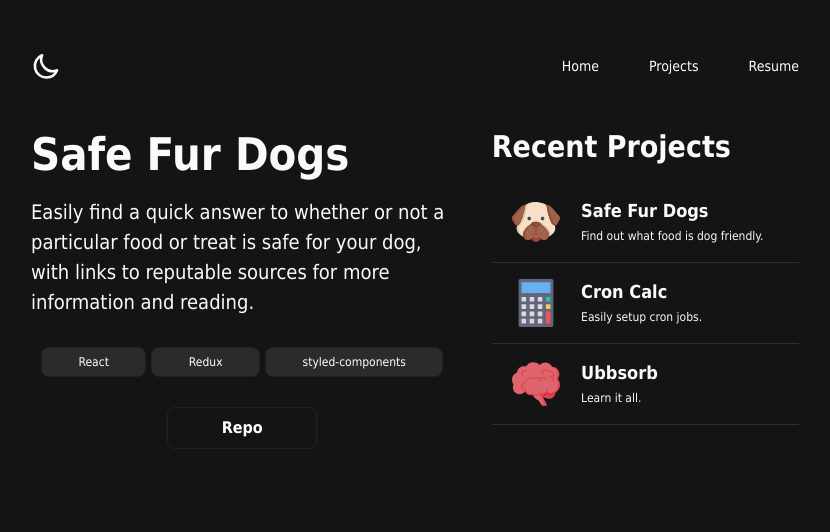
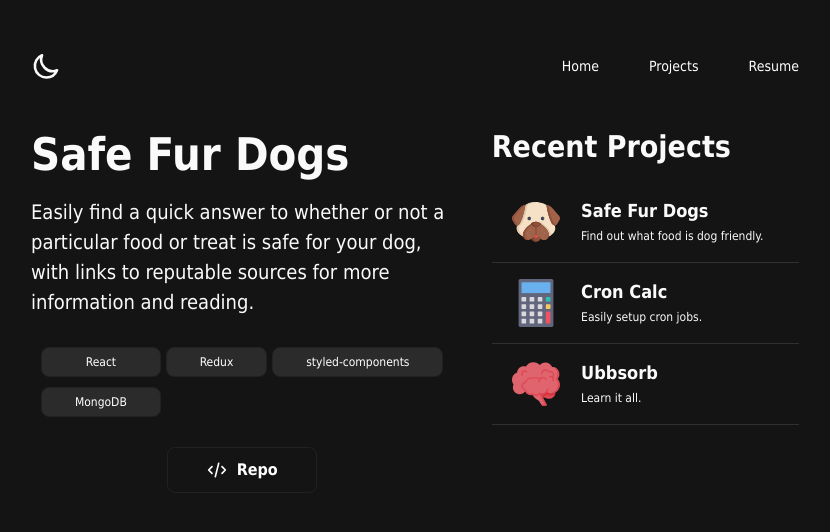
Before and after one commit to alex-lc/portfolio-next, a Next.js app: page /projects in a window 1280 px wide. Shown: the top 532 px of the page, without its empty margins (225-1055 px from the left). Built offline with nearby package versions, Linux system fonts and the light colour scheme.

Commit message:
SVG icon added to info link button.

```diff
--- a/components/projects/project-detail.js
+++ b/components/projects/project-detail.js
@@ -11,7 +11,12 @@ function ProjectDetail({ selected }) {
             <StackGrid>
                 {selected.stack.map(item => <TechStackItem key={item} item={item} />)}
             </StackGrid>
-            {selected.github !== undefined && <InfoLinks><InfoButton className="infoButton"><a target="_blank" href={selected.github} rel="noopener noreferrer">Repo</a></InfoButton></InfoLinks>}
+            {selected.github !== undefined && <InfoLinks><InfoButton className="infoButton">
+                <svg xmlns="http://www.w3.org/2000/svg" height="20" width="20" fill="none" viewBox="0 0 24 24" stroke="currentColor">
+                    <path stroke-linecap="round" stroke-linejoin="round" stroke-width="2" d="M10 20l4-16m4 4l4 4-4 4M6 16l-4-4 4-4" />
+                </svg>
+                <a target="_blank" href={selected.github} rel="noopener noreferrer">&nbsp; Repo</a>
+            </InfoButton></InfoLinks>}
         </ProjectView>
     )
 }
@@ -41,6 +46,7 @@ const StackGrid = styled.div`
     display: grid;
     grid-template-columns: auto auto auto;
     column-gap: 5px;
+    row-gap: 10px;
 `
 
 const InfoLinks = styled.div`
--- a/pages/projects/index.js
+++ b/pages/projects/index.js
@@ -16,7 +16,7 @@ function ProjectsPage() {
             brief: 'Find out what food is dog friendly.',
             description: 'Easily find a quick answer to whether or not a particular food or treat is safe for your dog, with links to reputable sources for more information and reading.',
             image: '/icons/dog.svg',
-            stack: ["React", "Redux", "styled-components"],
+            stack: ["React", "Redux", "styled-components", "MongoDB"],
             github: 'https://github.com/sq-int/safe-fur-dogs'
         },
         {
```
